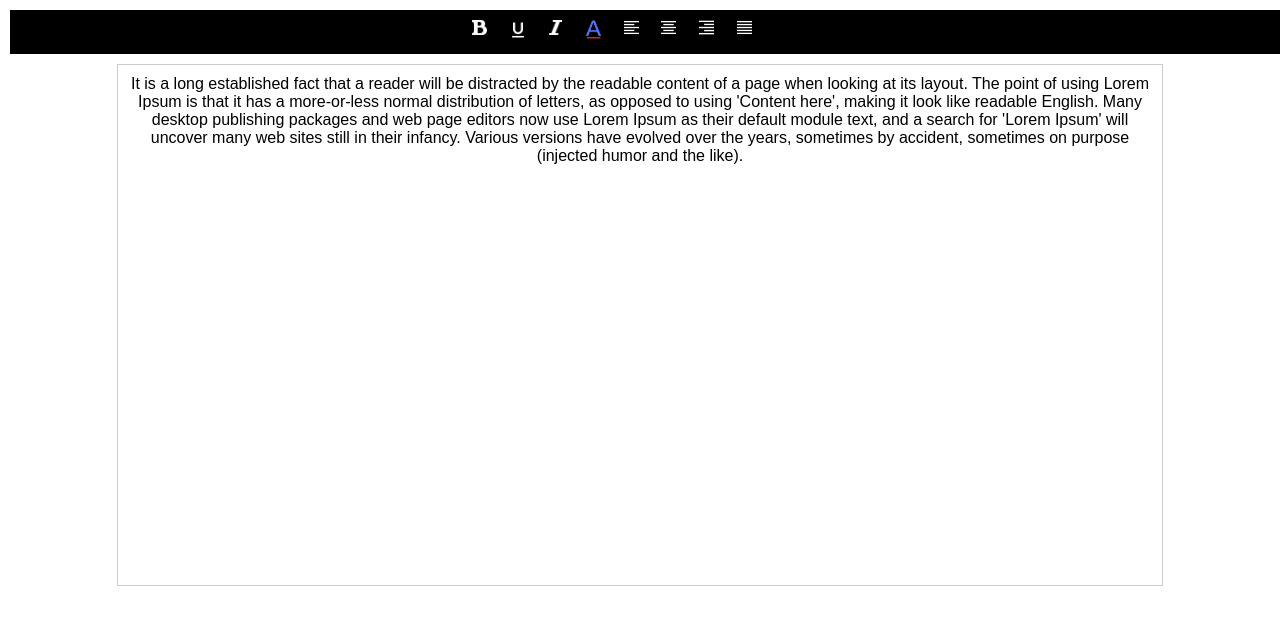
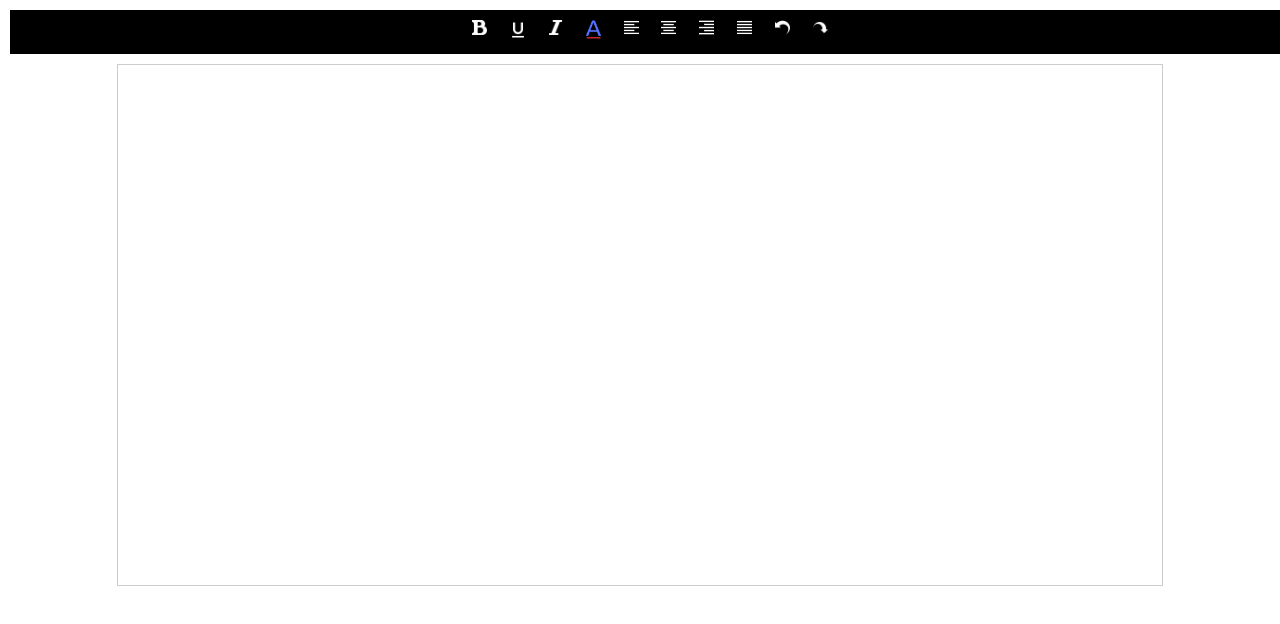
Before and after one commit to Sabesabesan/textediting, a plain HTML site: page index.html in a window 1280 px wide. Drawn offline with Linux system fonts and the light colour scheme.

Commit message:
correct some code

```diff
--- a/index.html
+++ b/index.html
@@ -115,12 +115,12 @@
 
                     <a href="#" onclick="undoText()">
                         <i class="feature6"></i>
-                        <img src="Resources/undo-4-32.png" alt="" class="img-undo">
+                        <img src="undo-4-32.png" alt="" class="img-undo">
                     </a>
 
                     <a href="#" onclick="redoText()">
                         <i class="feature6"></i>
-                        <img src="Resources/action-redo-32.png" alt="" class="img-redo">
+                        <img src="action-redo-32.png" alt="" class="img-redo">
                     </a>
 
                 </nav>
@@ -129,12 +129,6 @@
         </div>
 
     <div id="editor" contenteditable="true">
-    It is a long established fact that a reader will be distracted by the readable content of a page when looking at its layout.
-    The point of using Lorem Ipsum is that it has a more-or-less normal distribution of letters, as opposed to using 'Content here',
-    making it look like readable English. Many desktop publishing packages and web page editors now use Lorem Ipsum as their default
-    module text, and a search for 'Lorem Ipsum' will uncover many web sites still in their infancy. Various versions have evolved over the
-    years, sometimes by accident, sometimes on purpose (injected humor and the like).
-
 
     </div>
 
```
